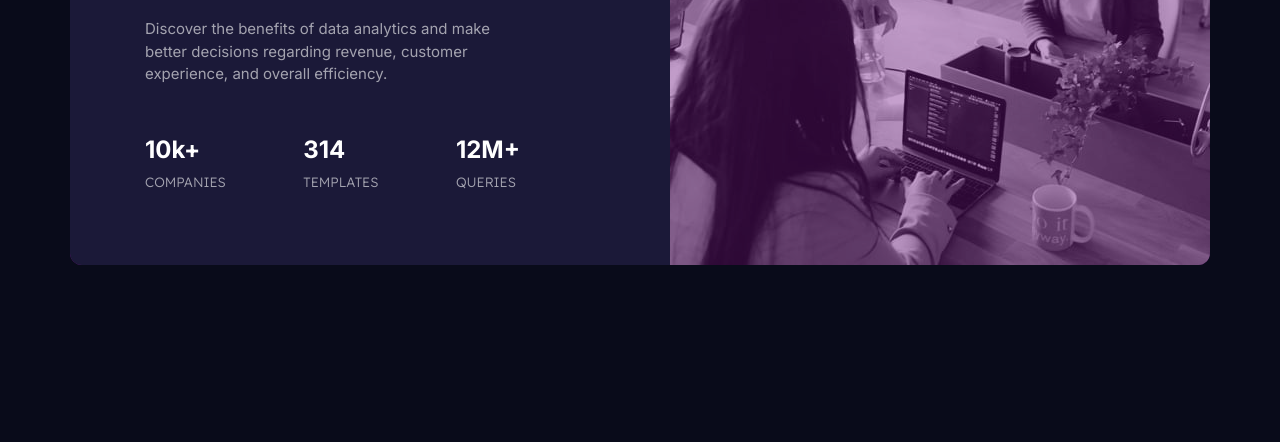
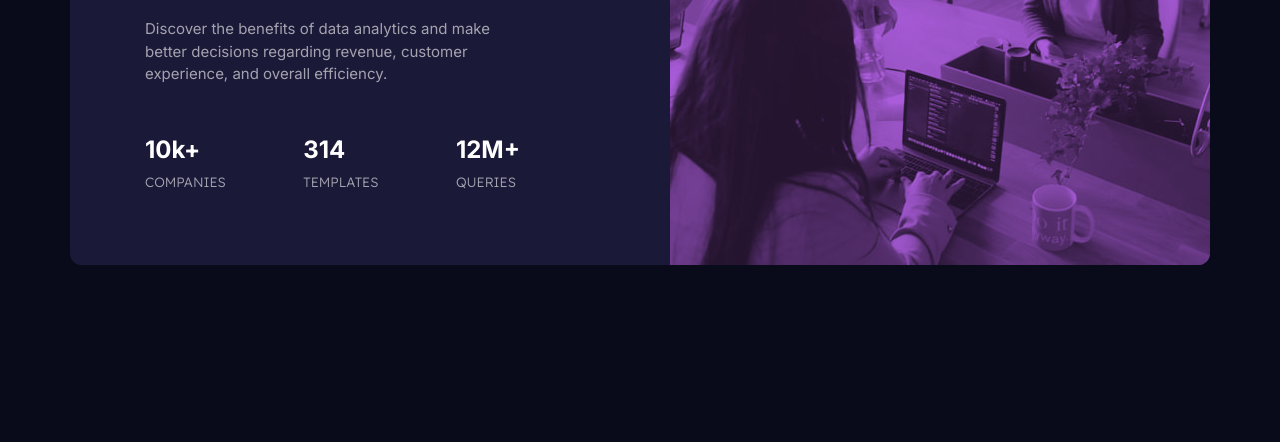
Before and after one commit to PrismenoDrako/card-stats-abstract, a plain HTML site: page index.html in a window 1280 px wide. Shown: the part 358-800 px from the top of the page. Drawn offline with Linux system fonts and the light colour scheme.

Commit message:
corrección de hero

```diff
--- a/index.html
+++ b/index.html
@@ -19,7 +19,13 @@
   <main>
     <div class="card">
 
-      <img src="./images/image-header-mobile.jpg" alt="" class="card--image">
+      <div class="image-container">
+        <picture>
+          <source srcset="./images/image-header-desktop.jpg" media="(min-width: 1200px)">
+          <img src="./images/image-header-mobile.jpg" alt="" class="card--image">
+         </picture>
+      </div>
+
 
       <div class="card--summary">
         <p class="card--summary--title">Get <span class="highlighter">insights</span> that help your business grow.</p>
--- a/styles.css
+++ b/styles.css
@@ -39,8 +39,9 @@ main{
 .card{
     width: 100%;
     max-width: 450px;
-    background-color: #6e1283;
-    /* background-color: var(--dark-desaturated-blue); */
+    /* background-color: #6e1283; */
+    /* background-color: hsl(277, 64%, 61%); */
+    background-color: var(--dark-desaturated-blue);
     color: var(--white-stats);
     border-radius: 0.8rem;
     overflow: hidden;
@@ -50,12 +51,23 @@ main{
 }
 
 
+.image-container{
+    display: block;
+    width: 100%;
+
+    background-color: hsl(277, 64%, 61%);
+}
+
+
 
 .card--image{
+    display: block;
     width: 100%;
-    height: 100%;
-    opacity: 0.60;
-    content: url('./images/image-header-mobile.jpg');
+    min-height: 100%;
+    object-fit: cover;
+    mix-blend-mode: multiply;
+    opacity: 0.80;
+    /* content: url('./images/image-header-mobile.jpg'); */
 
 }
 
@@ -113,7 +125,7 @@ main{
 }
 
 
-@media(min-width: 1130px){
+@media(min-width: 1200px){
     .card{
         flex-direction: row-reverse;
         max-width: 1140px;
@@ -121,7 +133,7 @@ main{
     }
 
     .card--image{
-        content: url('./images/image-header-desktop.jpg');
+        /* content: url('./images/image-header-desktop.jpg'); */
         height: 100%;
         width: auto;
 
```
